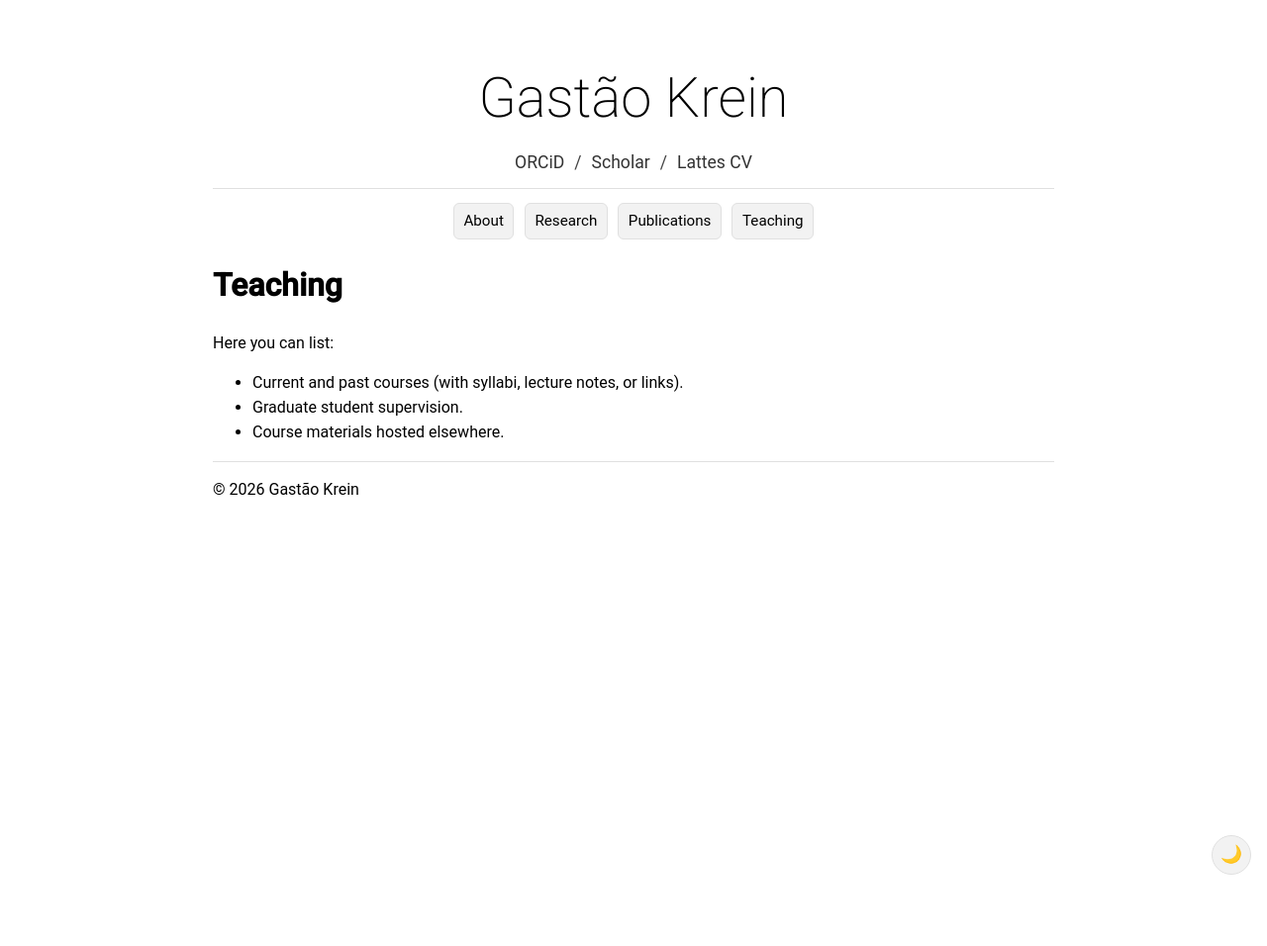
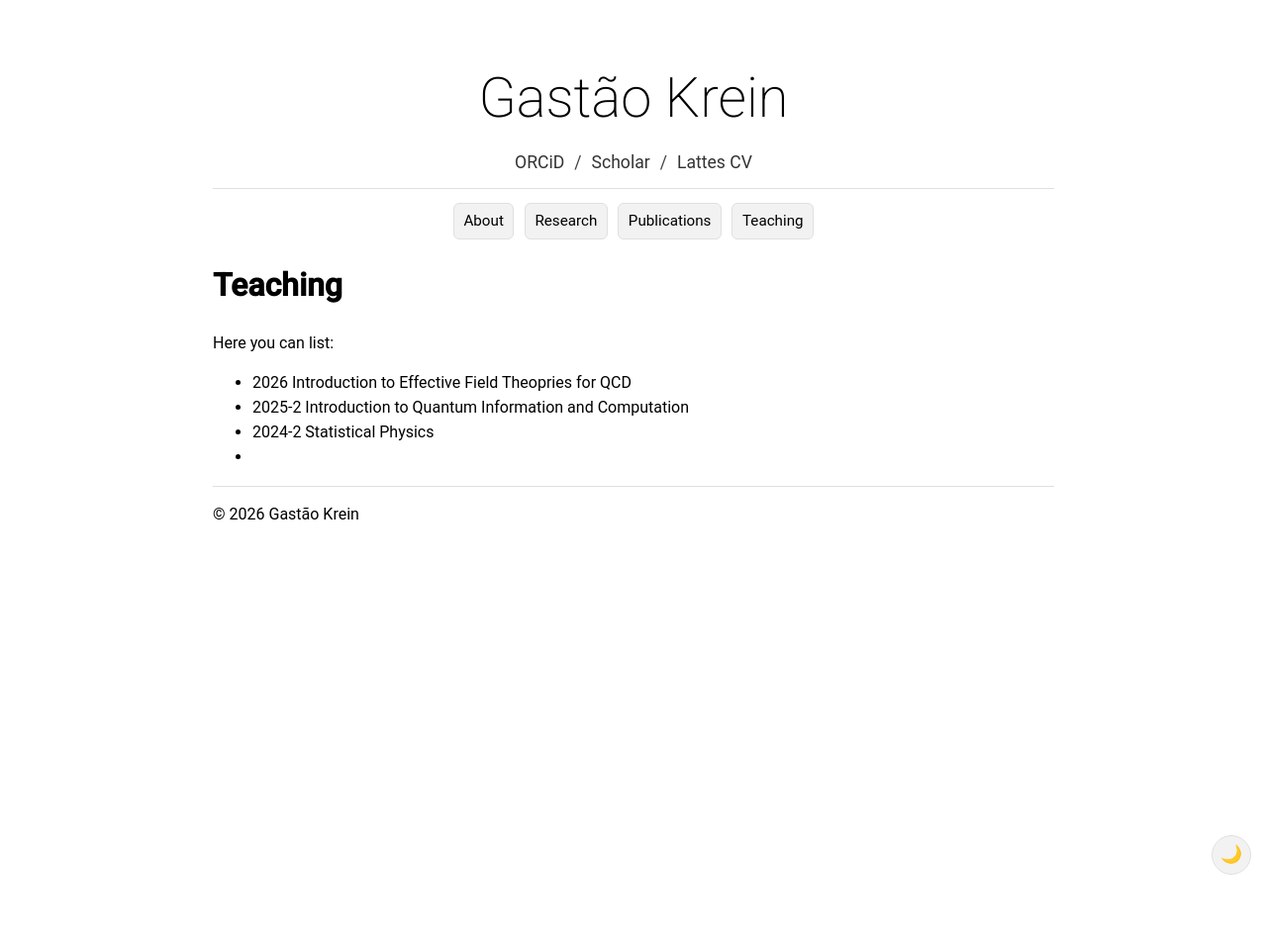
Before and after one commit to gkrein/gkrein.github.io, a Jekyll site: the page built from teaching.md, in a window 1280 px wide. Shown: the whole page at 99% size. Built offline with Jekyll 4.4.1, drawn with Linux system fonts in a browser that asks for light colours; some web fonts are replaced.

Commit message:
Update teaching.md

```diff
--- a/teaching.md
+++ b/teaching.md
@@ -7,6 +7,8 @@ permalink: /Teaching.html
 # Teaching
 
 Here you can list:
-- Current and past courses (with syllabi, lecture notes, or links).
-- Graduate student supervision.
-- Course materials hosted elsewhere.
+- 2026
+  Introduction to Effective Field Theopries for QCD
+- 2025-2 Introduction to Quantum Information and Computation
+- 2024-2 Statistical Physics
+-
```
